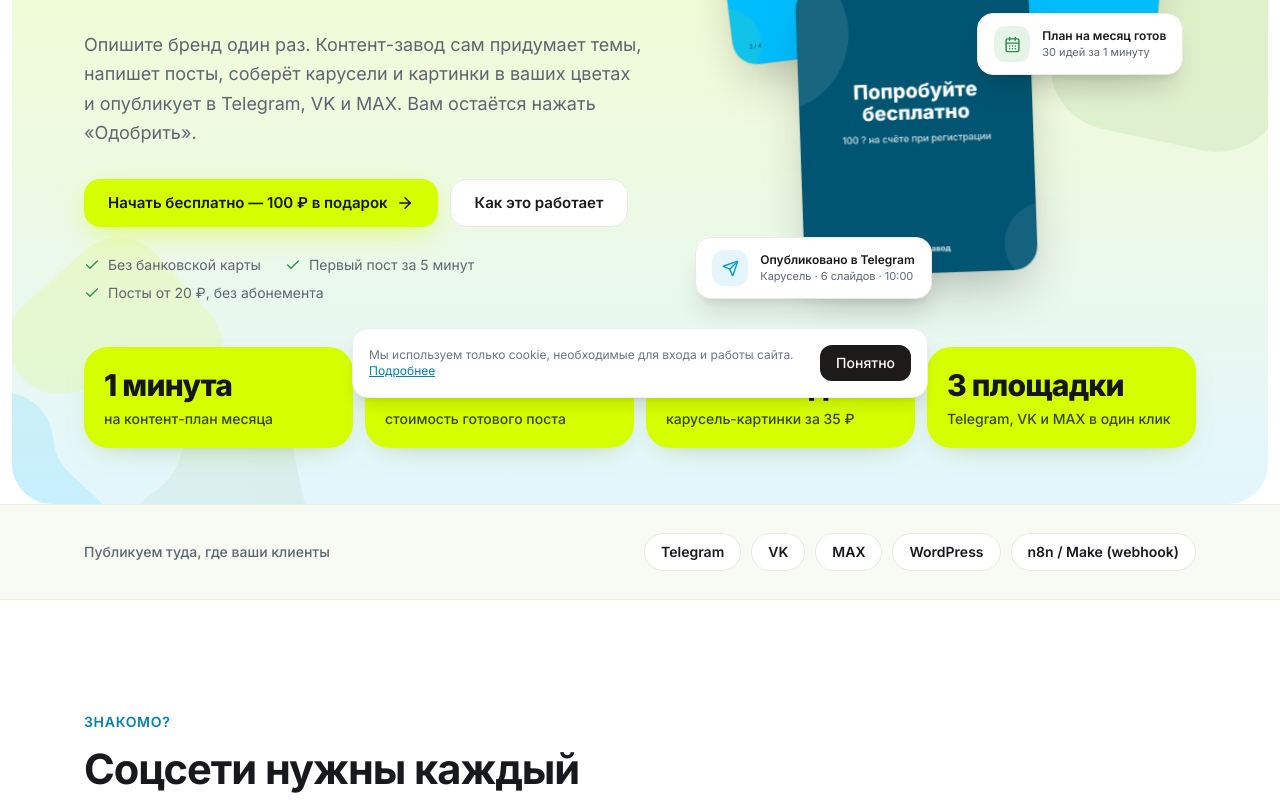
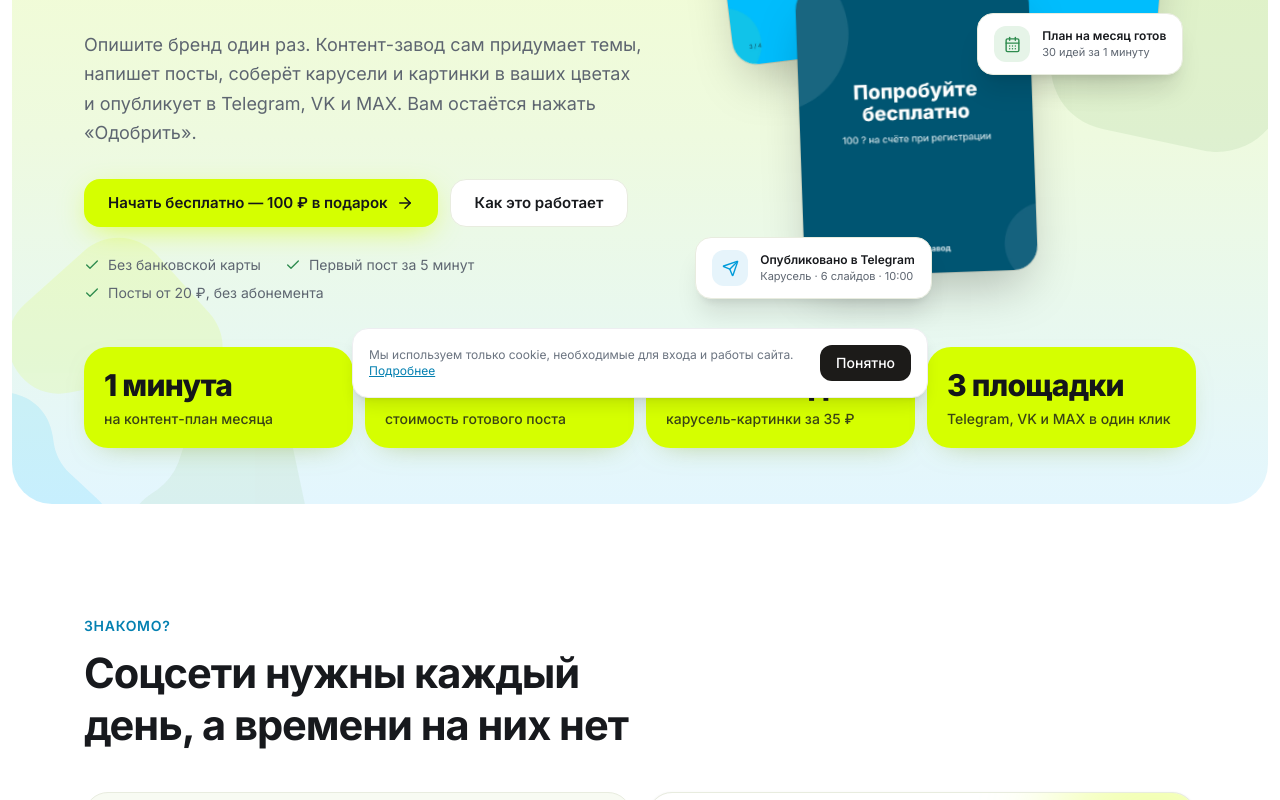
Before and after one commit to edinayasredarf-png/kontent, a Next.js app: page / in a window 1280 px wide. Shown: the part 390-1190 px from the top of the page. Built offline with nearby package versions, Linux system fonts and the light colour scheme; no server answers.

Commit message:
Лендинг: убран блок площадок
Co-Authored-By: Claude Sonnet 5.5 <noreply@anthropic.com>

```diff
--- a/src/app/page.tsx
+++ b/src/app/page.tsx
@@ -152,18 +152,6 @@ export default function Landing() {
                   <p className="text-2xl font-extrabold tracking-tight sm:text-3xl">{n}</p>
                   <p className="mt-1.5 text-[13px] font-medium leading-snug opacity-80 sm:text-sm">{d}</p>
                 </li>
-              ))}
-            </ul>
-          </div>
-        </section>
-
-        {/* Площадки */}
-        <section aria-label="Площадки публикации" className="border-y border-line bg-tile/60">
-          <div className={`${wrap} flex flex-col items-center gap-4 py-7 md:flex-row md:justify-between`}>
-            <p className="text-sm font-medium text-ink2">Публикуем туда, где ваши клиенты</p>
-            <ul className="flex flex-wrap items-center justify-center gap-2.5">
-              {["Telegram", "VK", "MAX", "WordPress", "n8n / Make (webhook)"].map((n) => (
-                <li key={n} className="rounded-full border border-line bg-surface px-4 py-2 text-sm font-semibold">{n}</li>
               ))}
             </ul>
           </div>
```
